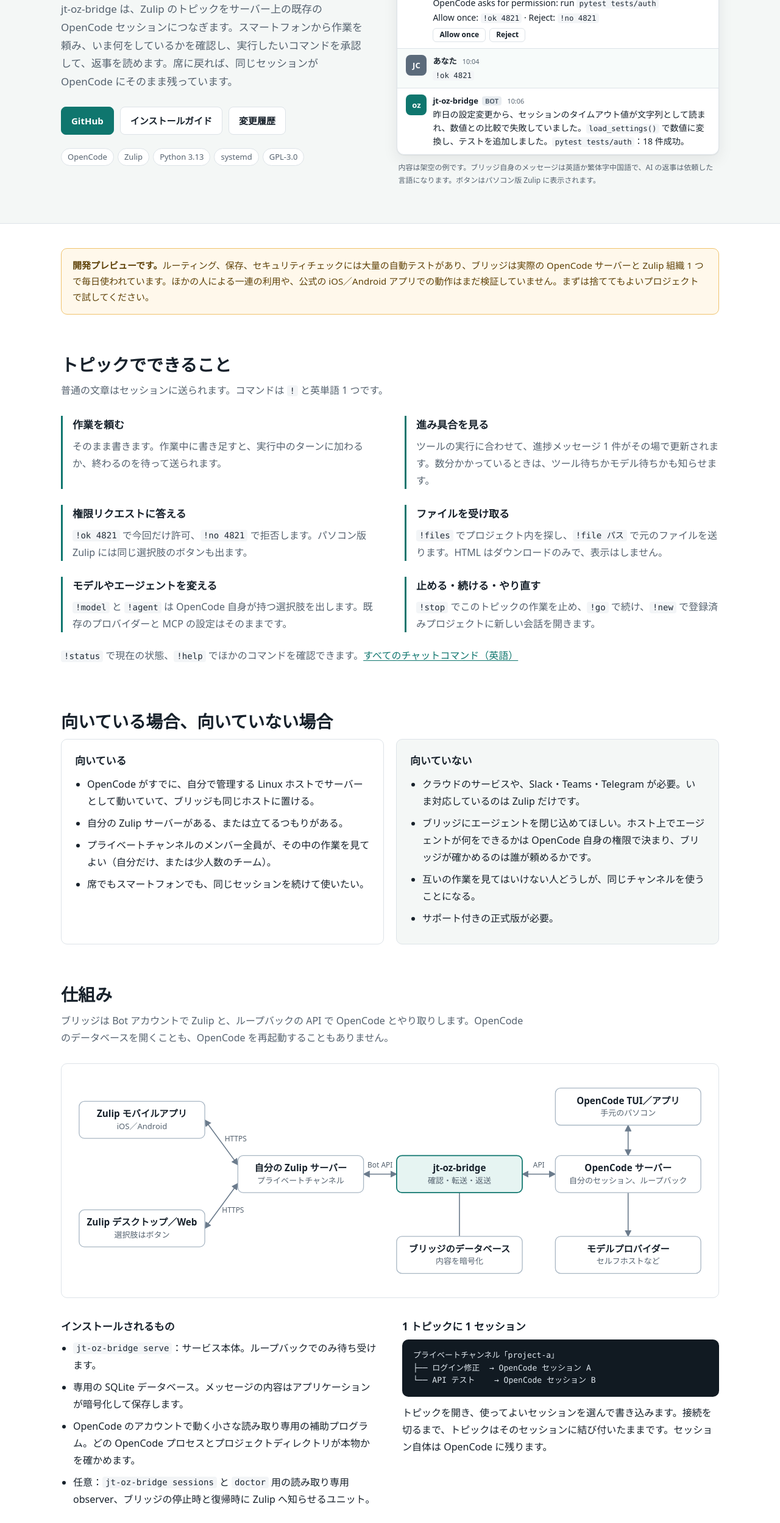
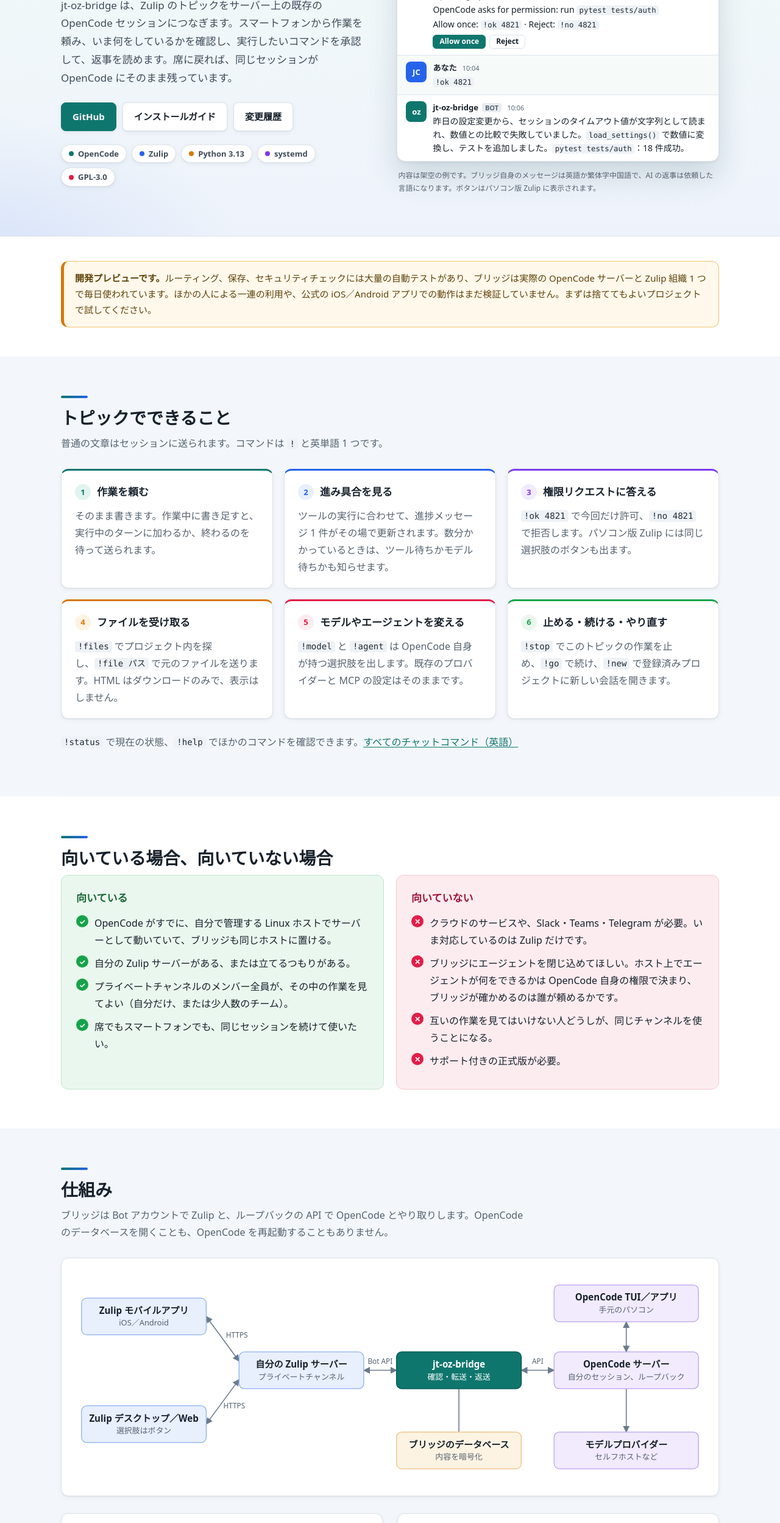
Before and after one commit to jasoncheng7115/jt-oz-bridge, a plain HTML site: page site/ja/index.html in a window 1280 px wide. Shown: the part 302-2800 px from the top of the page at 61% size. Drawn offline with Linux system fonts and the light colour scheme.

Commit message:
jt-oz-bridge 0.1.1: site and documents

```diff
--- a/site/assets/site.css
+++ b/site/assets/site.css
@@ -2,31 +2,40 @@
 :root {
   color-scheme: light;
   --bg: #ffffff;
-  --band: #f4f7f6;
+  --band: #f3f7fb;
+  --band-teal: #eef7f5;
   --surface: #ffffff;
   --text: #17212b;
   --muted: #55626f;
-  --border: #dde3e8;
+  --border: #dde3ea;
   --accent: #0f766e;
   --accent-strong: #0b5f58;
-  --accent-soft: #e6f4f2;
+  --accent-soft: #e2f3f0;
+  --blue: #2563eb;
+  --blue-soft: #e8effd;
+  --violet: #7c3aed;
+  --violet-soft: #f1ebfd;
+  --amber: #d97706;
+  --amber-soft: #fdf3e3;
+  --rose: #e11d48;
+  --rose-soft: #fdecef;
+  --green: #16a34a;
+  --green-soft: #eaf7ee;
   --warn-bg: #fff8eb;
   --warn-border: #f0c36d;
   --warn-text: #5f4208;
-  --code-bg: #f3f5f7;
+  --code-bg: #eef2f6;
   --code-text: #1f2a36;
   --pre-bg: #111a22;
   --pre-text: #dfe7ee;
   --chat-bg: #ffffff;
-  --chat-head: #f5f6f8;
-  --chat-me: #f7fbfa;
+  --chat-head: #f5f7fa;
+  --chat-me: #f6fbfa;
   --bot-tag: #e8ecf0;
   --line: #6b7b8c;
-  --node: #ffffff;
-  --node-core: #e6f4f2;
-  --node-border: #a9b7c4;
-  --shadow: 0 1px 2px rgba(20, 30, 40, 0.06), 0 8px 24px rgba(20, 30, 40, 0.08);
-  --radius: 10px;
+  --shadow-sm: 0 1px 2px rgba(20, 40, 60, 0.06), 0 2px 8px rgba(20, 40, 60, 0.05);
+  --shadow: 0 1px 2px rgba(20, 40, 60, 0.06), 0 10px 30px rgba(20, 40, 60, 0.1);
+  --radius: 12px;
   --font: system-ui, -apple-system, "Segoe UI", Roboto, "Helvetica Neue", Arial, sans-serif;
   --mono: ui-monospace, SFMono-Regular, Menlo, Consolas, "Liberation Mono", monospace;
 }
@@ -49,6 +58,7 @@ body {
   font-family: var(--font);
   font-size: 16px;
   line-height: 1.65;
+  overflow-x: hidden;
 }
 
 body:lang(zh-Hant) {
@@ -97,6 +107,7 @@ pre {
   font-size: 13px;
   line-height: 1.6;
   margin: 0;
+  box-shadow: var(--shadow-sm);
 }
 
 pre code {
@@ -118,9 +129,10 @@ pre code {
   position: sticky;
   top: 0;
   z-index: 10;
-  background: color-mix(in srgb, var(--bg) 92%, transparent);
+  background: rgba(255, 255, 255, 0.92);
   backdrop-filter: blur(8px);
   border-bottom: 1px solid var(--border);
+  box-shadow: 0 1px 6px rgba(20, 40, 60, 0.04);
 }
 
 .topbar .wrap {
@@ -159,36 +171,46 @@ pre code {
 }
 
 .nav a:hover {
-  color: var(--text);
+  color: var(--accent);
 }
 
 .lang {
   display: flex;
   gap: 2px;
   font-size: 13px;
+  border: 1px solid var(--border);
+  border-radius: 8px;
+  padding: 2px;
 }
 
 .lang a,
 .lang span {
   white-space: nowrap;
-  padding: 4px 8px;
+  padding: 3px 8px;
   border-radius: 6px;
   text-decoration: none;
   color: var(--muted);
 }
 
+.lang a:hover {
+  color: var(--accent);
+}
+
 .lang span[aria-current] {
-  color: var(--text);
+  color: #fff;
   font-weight: 600;
-  background: var(--band);
+  background: var(--accent);
 }
 
 /* Hero */
 
 .hero {
-  background: var(--band);
+  background:
+    radial-gradient(900px 420px at 88% -8%, rgba(15, 118, 110, 0.16), transparent 62%),
+    radial-gradient(760px 420px at -4% 108%, rgba(37, 99, 235, 0.12), transparent 60%),
+    linear-gradient(180deg, #f2faf8 0%, #eef3fb 100%);
   border-bottom: 1px solid var(--border);
-  padding: 56px 0 60px;
+  padding: 64px 0 68px;
 }
 
 .hero .wrap {
@@ -209,23 +231,26 @@ pre code {
 
 .version b {
   font-family: var(--mono);
-  color: var(--text);
-  background: var(--surface);
-  border: 1px solid var(--border);
-  border-radius: 6px;
-  padding: 1px 8px;
+  color: #fff;
+  background: var(--accent);
+  border-radius: 999px;
+  padding: 1px 10px;
 }
 
 .hero h1 {
-  font-size: clamp(28px, 3.4vw, 38px);
-  line-height: 1.2;
+  font-size: clamp(28px, 3.6vw, 42px);
+  line-height: 1.18;
   margin: 0 0 18px;
   letter-spacing: -0.01em;
+  background: linear-gradient(90deg, #0f3d3a 0%, var(--accent) 55%, var(--blue) 100%);
+  -webkit-background-clip: text;
+  background-clip: text;
+  color: transparent;
 }
 
 .hero .lead {
   font-size: 17px;
-  color: var(--muted);
+  color: #3f4c59;
   margin: 0 0 26px;
 }
 
@@ -238,7 +263,7 @@ pre code {
 
 .button {
   display: inline-block;
-  padding: 9px 16px;
+  padding: 9px 18px;
   border-radius: 8px;
   border: 1px solid var(--border);
   background: var(--surface);
@@ -246,11 +271,12 @@ pre code {
   font-weight: 600;
   font-size: 15px;
   text-decoration: none;
+  box-shadow: var(--shadow-sm);
 }
 
 .button:hover {
-  color: var(--text);
-  border-color: var(--line);
+  color: var(--accent);
+  border-color: var(--accent);
 }
 
 .button.primary {
@@ -268,7 +294,7 @@ pre code {
 .stack {
   display: flex;
   flex-wrap: wrap;
-  gap: 6px;
+  gap: 8px;
   padding: 0;
   margin: 0;
   list-style: none;
@@ -276,11 +302,40 @@ pre code {
 }
 
 .stack li {
+  display: inline-flex;
+  align-items: center;
+  gap: 7px;
   border: 1px solid var(--border);
   background: var(--surface);
   border-radius: 999px;
-  padding: 2px 10px;
-  color: var(--muted);
+  padding: 3px 12px;
+  color: #3f4c59;
+  font-weight: 600;
+  box-shadow: var(--shadow-sm);
+}
+
+.stack li::before {
+  content: "";
+  width: 8px;
+  height: 8px;
+  border-radius: 50%;
+  background: var(--dot, var(--accent));
+}
+
+.stack li:nth-child(2) {
+  --dot: var(--blue);
+}
+
+.stack li:nth-child(3) {
+  --dot: var(--amber);
+}
+
+.stack li:nth-child(4) {
+  --dot: var(--violet);
+}
+
+.stack li:nth-child(5) {
+  --dot: var(--rose);
 }
 
 /* Chat sample */
@@ -288,8 +343,8 @@ pre code {
 .chat {
   background: var(--chat-bg);
   border: 1px solid var(--border);
-  border-radius: 12px;
-  box-shadow: var(--shadow);
+  border-radius: 14px;
+  box-shadow: 0 2px 4px rgba(20, 40, 60, 0.06), 0 24px 48px rgba(20, 60, 80, 0.16);
   overflow: hidden;
   font-size: 14px;
   line-height: 1.55;
@@ -298,6 +353,7 @@ pre code {
 .chat-head {
   background: var(--chat-head);
   border-bottom: 1px solid var(--border);
+  border-top: 3px solid var(--accent);
   padding: 9px 14px;
   font-size: 13px;
   color: var(--muted);
@@ -331,7 +387,7 @@ pre code {
   font-weight: 700;
   font-size: 13px;
   color: #fff;
-  background: #5b6b7b;
+  background: var(--blue);
 }
 
 .msg.bot .avatar {
@@ -386,26 +442,51 @@ pre code {
   font-weight: 600;
 }
 
+.msg .btns span:first-child {
+  background: var(--accent);
+  border-color: var(--accent);
+  color: #fff;
+}
+
 .chat-note {
   font-size: 12px;
   color: var(--muted);
-  margin: 10px 2px 0;
+  margin: 12px 2px 0;
 }
 
-/* Sections */
+/* Sections: each one is a full-width band, alternating white and tinted. */
 
 main section {
-  padding: 64px 0 0;
+  position: relative;
+  padding: 64px 0;
 }
 
-main section:last-child {
-  padding-bottom: 72px;
+main #use,
+main #how,
+main #security {
+  background: var(--band);
+  box-shadow: 0 0 0 100vmax var(--band);
+  clip-path: inset(0 -100vmax);
+}
+
+main #use {
+  margin-top: 48px;
 }
 
 h2 {
   font-size: 28px;
   line-height: 1.3;
   margin: 0 0 10px;
+}
+
+h2::before {
+  content: "";
+  display: block;
+  width: 44px;
+  height: 4px;
+  border-radius: 2px;
+  margin-bottom: 14px;
+  background: linear-gradient(90deg, var(--accent), var(--blue));
 }
 
 h3 {
@@ -431,6 +512,7 @@ p {
   margin-top: 40px;
   background: var(--warn-bg);
   border: 1px solid var(--warn-border);
+  border-left: 5px solid var(--amber);
   color: var(--warn-text);
   border-radius: var(--radius);
   padding: 14px 18px;
@@ -441,15 +523,85 @@ p {
   margin: 0;
 }
 
+/* Cards shared by the feature list, install steps and security list. */
+
+.uses,
+.steps {
+  counter-reset: card;
+}
+
 .uses {
   display: grid;
-  grid-template-columns: repeat(2, minmax(0, 1fr));
-  gap: 26px 48px;
+  grid-template-columns: repeat(3, minmax(0, 1fr));
+  gap: 18px;
 }
 
-.uses > div {
-  border-left: 3px solid var(--accent);
-  padding-left: 16px;
+.uses > div,
+.steps > div,
+#security .plain > li {
+  --tone: var(--accent);
+  --tone-soft: var(--accent-soft);
+  background: var(--surface);
+  border: 1px solid var(--border);
+  border-top: 3px solid var(--tone);
+  border-radius: var(--radius);
+  box-shadow: var(--shadow-sm);
+  padding: 20px 22px;
+}
+
+.uses > div:nth-child(6n + 2),
+.steps > div:nth-child(3n + 2),
+#security .plain > li:nth-child(5n + 2) {
+  --tone: var(--blue);
+  --tone-soft: var(--blue-soft);
+}
+
+.uses > div:nth-child(6n + 3),
+.steps > div:nth-child(3n + 3),
+#security .plain > li:nth-child(5n + 3) {
+  --tone: var(--violet);
+  --tone-soft: var(--violet-soft);
+}
+
+.uses > div:nth-child(6n + 4),
+#security .plain > li:nth-child(5n + 4) {
+  --tone: var(--amber);
+  --tone-soft: var(--amber-soft);
+}
+
+.uses > div:nth-child(6n + 5),
+#security .plain > li:nth-child(5n + 5) {
+  --tone: var(--rose);
+  --tone-soft: var(--rose-soft);
+}
+
+.uses > div:nth-child(6n + 6) {
+  --tone: var(--green);
+  --tone-soft: var(--green-soft);
+}
+
+.uses h3,
+.steps h3 {
+  display: flex;
+  align-items: center;
+  gap: 10px;
+  margin-bottom: 10px;
+}
+
+.uses h3::before,
+.steps h3::before {
+  counter-increment: card;
+  content: counter(card);
+  flex: none;
+  display: grid;
+  place-items: center;
+  width: 26px;
+  height: 26px;
+  border-radius: 50%;
+  background: var(--tone-soft);
+  color: var(--tone);
+  font-size: 13px;
+  font-weight: 700;
 }
 
 .uses p {
@@ -464,34 +616,76 @@ p {
 }
 
 .fit > div {
-  border: 1px solid var(--border);
+  border: 1px solid #bfe5cd;
+  background: var(--green-soft);
   border-radius: var(--radius);
-  padding: 20px 22px;
+  padding: 22px 24px;
+}
+
+.fit > .no {
+  border-color: #f5c6d0;
+  background: var(--rose-soft);
 }
 
 .fit h3 {
+  margin-bottom: 12px;
+  color: #166534;
+}
+
+.fit .no h3 {
+  color: #9f1239;
+}
+
+.fit ul {
+  margin: 0;
+  padding: 0;
+  list-style: none;
+}
+
+.fit li {
+  position: relative;
+  padding-left: 30px;
   margin-bottom: 10px;
 }
 
-.fit ul,
+.fit li::before {
+  content: "✓";
+  position: absolute;
+  left: 0;
+  top: 0.15em;
+  width: 20px;
+  height: 20px;
+  border-radius: 50%;
+  display: grid;
+  place-items: center;
+  font-size: 12px;
+  font-weight: 700;
+  color: #fff;
+  background: var(--green);
+}
+
+.fit .no li::before {
+  content: "✕";
+  background: var(--rose);
+}
+
 .plain {
   margin: 0;
   padding-left: 20px;
 }
 
-.fit li,
 .plain li {
   margin-bottom: 8px;
 }
 
-.fit .no {
-  background: var(--band);
-}
+/* Diagram */
 
 .diagram {
+  background: var(--surface);
   border: 1px solid var(--border);
   border-radius: var(--radius);
-  padding: 18px;
+  box-shadow: var(--shadow-sm);
+  padding: 22px;
   overflow-x: auto;
 }
 
@@ -503,15 +697,35 @@ p {
 }
 
 .diagram .node {
-  fill: var(--node);
-  stroke: var(--node-border);
+  fill: #ffffff;
+  stroke: #a9b7c4;
   stroke-width: 1.2;
 }
 
+.diagram .node.zulip {
+  fill: var(--blue-soft);
+  stroke: #8fb0f3;
+}
+
+.diagram .node.oc {
+  fill: var(--violet-soft);
+  stroke: #bba1f2;
+}
+
+.diagram .node.store {
+  fill: var(--amber-soft);
+  stroke: #ebc07d;
+}
+
 .diagram .node.core {
-  fill: var(--node-core);
-  stroke: var(--accent);
+  fill: var(--accent);
+  stroke: var(--accent-strong);
   stroke-width: 1.6;
+}
+
+.diagram .node.core + .title,
+.diagram .node.core + .title + .sub {
+  fill: #ffffff;
 }
 
 .diagram .title {
@@ -548,8 +762,16 @@ p {
 .two {
   display: grid;
   grid-template-columns: repeat(2, minmax(0, 1fr));
-  gap: 40px;
-  margin-top: 32px;
+  gap: 24px;
+  margin-top: 28px;
+}
+
+#how .two > div {
+  background: var(--surface);
+  border: 1px solid var(--border);
+  border-radius: var(--radius);
+  box-shadow: var(--shadow-sm);
+  padding: 20px 22px;
 }
 
 .table {
@@ -586,21 +808,22 @@ td:first-child {
   white-space: nowrap;
 }
 
+/* Install */
+
 .steps {
   display: grid;
   grid-template-columns: repeat(3, minmax(0, 1fr));
-  gap: 20px;
-  margin-bottom: 28px;
+  gap: 18px;
+  margin-bottom: 32px;
 }
 
 .steps > div {
-  border: 1px solid var(--border);
-  border-radius: var(--radius);
-  padding: 18px 20px;
+  display: flex;
+  flex-direction: column;
 }
 
 .steps ol {
-  margin: 0 0 10px;
+  margin: 0 0 14px;
   padding-left: 20px;
 }
 
@@ -608,12 +831,75 @@ td:first-child {
   margin-bottom: 6px;
 }
 
+.steps li::marker {
+  color: var(--tone);
+  font-weight: 700;
+}
+
+.steps > div > a {
+  margin-top: auto;
+  font-weight: 600;
+}
+
+.steps > div > a::after {
+  content: " →";
+}
+
+/* Security */
+
+#security .plain {
+  list-style: none;
+  padding: 0;
+  display: grid;
+  grid-template-columns: repeat(auto-fit, minmax(300px, 1fr));
+  gap: 18px;
+}
+
+#security .plain > li {
+  margin: 0;
+  color: var(--muted);
+}
+
+#security .plain > li strong {
+  display: block;
+  color: var(--text);
+  font-size: 16px;
+  margin-bottom: 6px;
+}
+
+/* Documents and related projects */
+
+#more .plain {
+  list-style: none;
+  padding: 0;
+}
+
+#more .plain li {
+  position: relative;
+  padding-left: 18px;
+}
+
+#more .plain li::before {
+  content: "";
+  position: absolute;
+  left: 0;
+  top: 0.7em;
+  width: 7px;
+  height: 7px;
+  border-radius: 50%;
+  background: var(--accent);
+}
+
+#more .two > ul:last-child li::before {
+  background: var(--blue);
+}
+
 footer {
   border-top: 1px solid var(--border);
-  background: var(--band);
+  background: linear-gradient(180deg, #eef3f8, #e7eef6);
   font-size: 14px;
   color: var(--muted);
-  padding: 22px 0;
+  padding: 26px 0;
 }
 
 footer .wrap {
@@ -635,6 +921,10 @@ footer .wrap {
 
   .lang {
     margin-left: auto;
+  }
+
+  .uses {
+    grid-template-columns: repeat(2, minmax(0, 1fr));
   }
 
   .steps {
@@ -661,7 +951,7 @@ footer .wrap {
 
   .lang a,
   .lang span {
-    padding: 4px 5px;
+    padding: 3px 5px;
   }
 
   .uses,
@@ -670,8 +960,16 @@ footer .wrap {
     grid-template-columns: minmax(0, 1fr);
   }
 
+  #security .plain {
+    grid-template-columns: minmax(0, 1fr);
+  }
+
   main section {
-    padding-top: 48px;
+    padding: 44px 0;
+  }
+
+  main #use {
+    margin-top: 36px;
   }
 
   h2 {
--- a/site/ja/index.html
+++ b/site/ja/index.html
@@ -158,28 +158,28 @@
             <text class="edge-label" x="226" y="208">HTTPS</text>
             <text class="edge-label" x="465" y="140" text-anchor="middle">Bot API</text>
             <text class="edge-label" x="705" y="140" text-anchor="middle">API</text>
-            <rect class="node" x="10" y="40" width="190" height="56" rx="8"/>
+            <rect class="node zulip" x="10" y="40" width="190" height="56" rx="8"/>
             <text class="title" x="105" y="64" text-anchor="middle">Zulip モバイルアプリ</text>
             <text class="sub" x="105" y="82" text-anchor="middle">iOS／Android</text>
-            <rect class="node" x="10" y="204" width="190" height="56" rx="8"/>
+            <rect class="node zulip" x="10" y="204" width="190" height="56" rx="8"/>
             <text class="title" x="105" y="228" text-anchor="middle">Zulip デスクトップ／Web</text>
             <text class="sub" x="105" y="246" text-anchor="middle">選択肢はボタン</text>
-            <rect class="node" x="250" y="122" width="190" height="56" rx="8"/>
+            <rect class="node zulip" x="250" y="122" width="190" height="56" rx="8"/>
             <text class="title" x="345" y="146" text-anchor="middle">自分の Zulip サーバー</text>
             <text class="sub" x="345" y="164" text-anchor="middle">プライベートチャンネル</text>
             <rect class="node core" x="490" y="122" width="190" height="56" rx="8"/>
             <text class="title" x="585" y="146" text-anchor="middle">jt-oz-bridge</text>
             <text class="sub" x="585" y="164" text-anchor="middle">確認・転送・返送</text>
-            <rect class="node" x="490" y="244" width="190" height="56" rx="8"/>
+            <rect class="node store" x="490" y="244" width="190" height="56" rx="8"/>
             <text class="title" x="585" y="268" text-anchor="middle">ブリッジのデータベース</text>
             <text class="sub" x="585" y="286" text-anchor="middle">内容を暗号化</text>
-            <rect class="node" x="730" y="122" width="220" height="56" rx="8"/>
+            <rect class="node oc" x="730" y="122" width="220" height="56" rx="8"/>
             <text class="title" x="840" y="146" text-anchor="middle">OpenCode サーバー</text>
             <text class="sub" x="840" y="164" text-anchor="middle">自分のセッション、ループバック</text>
-            <rect class="node" x="730" y="20" width="220" height="56" rx="8"/>
+            <rect class="node oc" x="730" y="20" width="220" height="56" rx="8"/>
             <text class="title" x="840" y="44" text-anchor="middle">OpenCode TUI／アプリ</text>
             <text class="sub" x="840" y="62" text-anchor="middle">手元のパソコン</text>
-            <rect class="node" x="730" y="244" width="220" height="56" rx="8"/>
+            <rect class="node oc" x="730" y="244" width="220" height="56" rx="8"/>
             <text class="title" x="840" y="268" text-anchor="middle">モデルプロバイダー</text>
             <text class="sub" x="840" y="286" text-anchor="middle">セルフホストなど</text>
           </svg>
```
Also changed, not shown: site/index.html (+7 -7 lines), site/zh-tw/index.html (+7 -7 lines), 5 other files.
